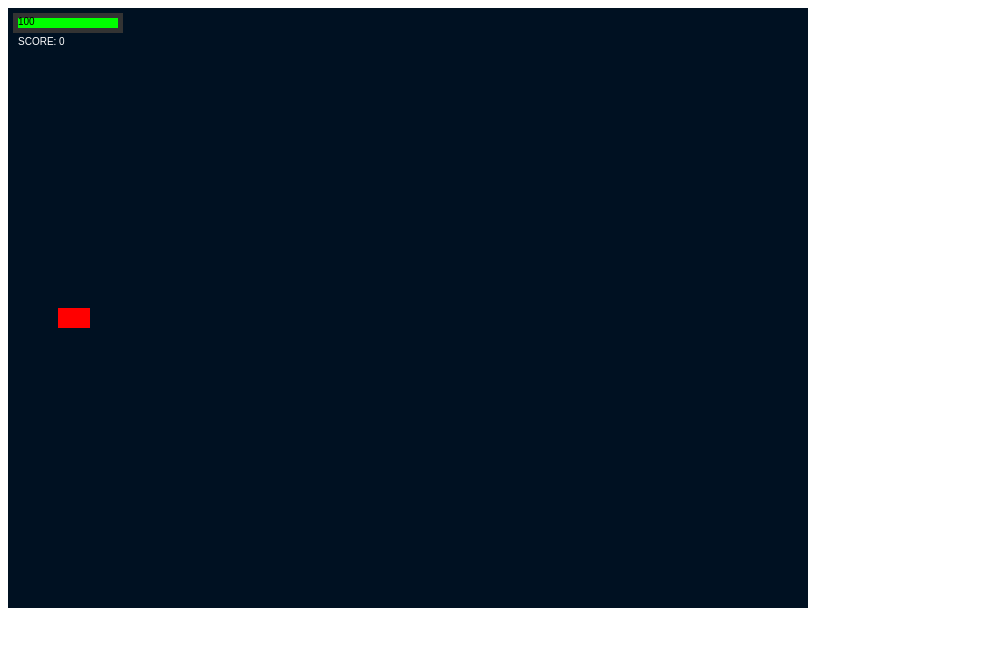
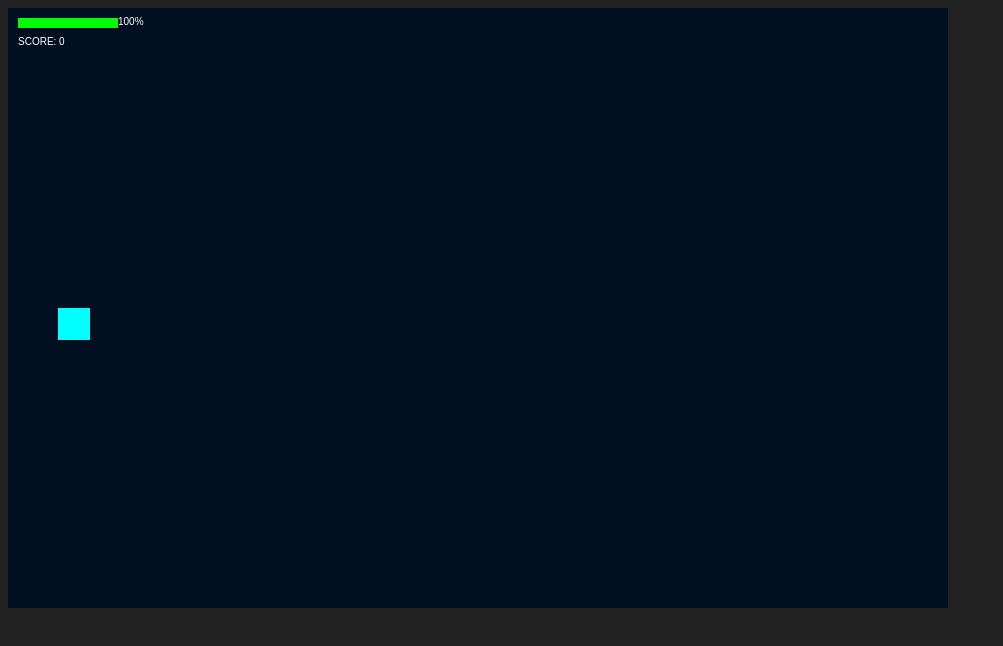
Before and after one commit to DigitalMoleMan/ShootEm, a plain HTML site: page index.html in a window 1280 px wide. Shown: the whole page, without its empty margins (0-1003 px from the left). Drawn offline with Linux system fonts and the light colour scheme.

Commit message:
big update to pretty much everything

```diff
--- a/index.html
+++ b/index.html
@@ -9,8 +9,7 @@
 
 </head>
 <body>
-    <canvas id="canvas" width="800" height="600"></canvas>
-    <span id="print"></span>
+    <canvas id="canvas" width="940" height="600"></canvas>
     <script src="shoot.js"></script>
 </body>
 </html>
--- a/main.css
+++ b/main.css
@@ -1,8 +1,3 @@
-canvas {
+body{
     background-color: #222;
 }
-
-span {
-    width: fit-content;
-    height: fit-content;
-}
--- a/shoot.js
+++ b/shoot.js
@@ -1,11 +1,5 @@
 const canvas = document.getElementById("canvas");
 const ctx = canvas.getContext("2d");
-
-const print = document.getElementById("print");
-
-var gameStarted = false;
-
-var gameTicks = 0;
 
 var keys = {
     space: 0,
@@ -14,42 +8,144 @@ var keys = {
     right: 0,
     down: 0,
 };
-
 document.addEventListener("keydown", function (event) {
     if (event.keyCode == 32) keys.space = 1;
     if (event.keyCode == 37) keys.left = 1;
     if (event.keyCode == 38) keys.up = 1;
     if (event.keyCode == 39) keys.right = 1;
     if (event.keyCode == 40) keys.down = 1;
-})
+});
 document.addEventListener("keyup", function (event) {
     if (event.keyCode == 32) keys.space = 0;
     if (event.keyCode == 37) keys.left = 0;
     if (event.keyCode == 38) keys.up = 0;
     if (event.keyCode == 39) keys.right = 0;
     if (event.keyCode == 40) keys.down = 0;
-})
-var player = {
+});
+var gameTicks = new Number;
+var rand = new Number;
+var player = new Object;
+var projectile = new Object;
+var projectiles = new Array;
+//enemies
+var enemyTypes = new Array;
+var enemyList = new Array;
+var enemies = new Array;
+//ui
+var gui = new Object;
+
+
+
+init();
+
+function init() {
+    gameTicks = 0;
+    canvas.color = "#001020";
+    canvas.x = 0;
+    canvas.y = 0;
+    player = {
+        name: "player",
+        color: "#0ff",
         x: 50,
         y: canvas.height / 2,
         width: 32,
-    height: 20,
-    moveSpeed: 2,
+        height: 32,
+        damage: 10,
+        firerate: 4,
+        speed: 1,
+        xSpeed: 0,
+        ySpeed: 0,
         hp: 100,
         score: 0,
         shotCooldown: 0,
+        projectile: {
+            color: "#f00",
+            width: 16,
+            height: 4,
+            damage: 10,
+            xSpeed: 5,
+            ySpeed: 0,
+        },
+    };
+
+
+    enemyTypes = [{
+        name: "basic",
+        color: "#f00",
+        width: 32,
+        height: 32,
+        xSpeed: -1,
+        ySpeed: 0,
+        hp: 50,
+        scoreOnKill: 100,
+        projectile: {
+            color: "#f00",
+            width: 16,
+            height: 4,
+            damage: 10,
+            xSpeed: -5,
+            ySpeed: 0,
+        },
+        spawnFreq: 50,
+    }, {
+        name: "speedy",
+        color: "#f00",
+        width: 48,
+        height: 24,
+        xSpeed: -2,
+        ySpeed: 0,
+        hp: 30,
+        scoreOnKill: 25,
+        projectile: {
+            color: "#f00",
+            width: 16,
+            height: 4,
+            damage: 10,
+            xSpeed: -5,
+            ySpeed: 0,
+        },
+        spawnFreq: 25,
+    }, {
+        name: "tank",
+        color: "#f00",
+        width: 64,
+        height: 48,
+        xSpeed: -.5,
+        ySpeed: 0,
+        hp: 150,
+        scoreOnKill: 150,
+        projectile: {
+            color: "#f00",
+            width: 16,
+            height: 4,
+            damage: 10,
+            xSpeed: -5,
+            ySpeed: 0,
+        },
+        spawnFreq: 10,
+    }, ]
+
+    for (i = 0; i < enemyTypes.length; i++) {
+        for (j = 0; j < enemyTypes[i].spawnFreq; j++) {
+            enemyList.push(i);
+        };
+    };
+
+    gui = {
+        healthBar: {
+            color: "#0f0",
+            x: 10,
+            y: 10,
+            width: player.hp,
+            height: 10,
+        },
+        scoreCounter: {
+            x: 10,
+            y: 30,
+        },
     }
-
-var projectiles = new Array;
-
-var enemies = new Array;
-
-function startGame() {
     gameLoop();
-    gameStarted = true;
 }
-
-gameLoop();
 
 function gameLoop() {
     requestAnimationFrame(gameLoop);
@@ -58,90 +154,160 @@ function gameLoop() {
 }
 
 function tick() {
-    console.log("");
-    gameTicks++;
-    if (keys.space && player.shotCooldown <= 0) shoot();
-    if (keys.left) player.x -= player.moveSpeed;
-    if (keys.up) player.y -= player.moveSpeed;
-    if (keys.right) player.x += player.moveSpeed;
-    if (keys.down) player.y += player.moveSpeed;
+    updateVariables();
+    if (keys.space && player.shotCooldown <= 0) shootProjectile(player);
+    if (keys.left) player.xSpeed -= player.speed;
+    if (keys.up) player.ySpeed -= player.speed;
+    if (keys.right) player.xSpeed += player.speed;
+    if (keys.down) player.ySpeed += player.speed;
 
-    //projectile logic
-    for (i = 0; i < projectiles.length; i++) {
-        projectiles[i].x += projectiles[i].speed;
-        if (projectiles[i].x > canvas.width) projectiles.shift();
-    }
-    if (player.shotCooldown) player.shotCooldown--;
+    player.xSpeed /= 1.2;
+    player.ySpeed /= 1.2;
+
+    move(player);
+
+    updateProjectiles();
 
     //enemy logic
-    if (gameTicks > 1000) spawnEnemy();
+    if (gameTicks > 250 - (player.score / 100)) spawnEnemies();
 
+    updateEnemies();
+}
+
+function updateVariables() {
+    gameTicks++;
+    gui.healthBar.width = player.hp;
+}
+
+function move(obj) {
+    obj.x += obj.xSpeed;
+    obj.y += obj.ySpeed;
+}
+
+function checkCollision(objA, objB) {
+    if (objA.x + objA.width > objB.x && objA.x < objB.x + objB.width &&
+        objA.y + objA.height > objB.y && objA.y < objB.y + objB.height) {
+        return (true);
+    } else {
+        return (false);
+    }
+}
+
+function shootProjectile(obj) {
+    projectiles.push({
+        color: obj.projectile.color,
+        x: obj.x + (obj.width / 2),
+        y: obj.y + (obj.height / 2) - (obj.projectile.height / 2),
+        width: obj.projectile.width,
+        height: obj.projectile.height,
+        damage: obj.projectile.damage,
+        xSpeed: obj.projectile.xSpeed,
+        ySpeed: obj.projectile.ySpeed,
+        firedBy: obj.name,
+    });
+    console.log(projectiles);
+    player.shotCooldown = 100;
+
+}
+
+function updateProjectiles() {
+    for (i = 0; i < projectiles.length; i++) {
+        move(projectiles[i]);
+        if (projectiles[i].x > canvas.width ||
+            projectiles[i].x < canvas.x) {
+            projectiles.splice(i, 1);
+        }
+    }
+    if (player.shotCooldown) player.shotCooldown -= player.firerate;
+}
+
+function spawnEnemies() {
+    gameTicks = 0;
+    var enemyType = enemyTypes[enemyList[Math.floor(Math.random() * enemyList.length)]];
+    enemies.push({
+        name: enemyType.name,
+        color: enemyType.color,
+        x: canvas.width + Math.random() * canvas.width,
+        y: Math.random() * canvas.height,
+        width: enemyType.width,
+        height: enemyType.height,
+        xSpeed: enemyType.xSpeed,
+        ySpeed: enemyType.ySpeed,
+        hp: enemyType.hp,
+        scoreOnKill: enemyType.scoreOnKill,
+        projectile: enemyType.projectile,
+        lifetime: 0,
+    });
+}
+
+function updateEnemies() {
     for (i = 0; i < enemies.length; i++) {
-        enemies[i].x -= enemies[i].speed;
+        enemies[i].lifetime++;
+        enemies[i].color = "#f00";
+        if (enemies[i].hp <= 0) {
+            player.score += enemies[i].scoreOnKill;
+            killEnemy(i);
+        } else if ((enemies[i].x + enemies[i].width) < 0) { //remove enemies upon reaching the left side of the screen.
+            killEnemy(i);
+        } else if (checkCollision(enemies[i], player)) {
+            player.hp -= enemies[i].hp;
+            killEnemy(i);
+        } else {
+
+            move(enemies[i]);
+
+            if (enemies[i].lifetime > 250) {
+                shootProjectile(enemies[i]);
+                enemies[i].lifetime = 0;
+            }
 
             for (j = 0; j < projectiles.length; j++) {
+
+                if (projectiles[j].firedBy == "player" && checkCollision(enemies[i], projectiles[j])) {
+                    enemies[i].color = "#fff";
+                    enemies[i].hp -= projectiles[j].damage;
+                    projectiles.splice(j, 1);
+                }
+            }
         }
     }
 }
 
+function killEnemy(i) {
+    enemies.splice(i, 1);
+}
+
 function render() {
     //clear canvas
-    ctx.fillStyle = "#012";
-    ctx.fillRect(0, 0, canvas.width, canvas.height);
-
-    //draw player
-    ctx.fillStyle = "#f00";
-    ctx.fillRect(player.x, player.y, player.width, player.height);
+    draw(canvas);
 
     //draw projectiles
     for (i = 0; i < projectiles.length; i++) {
-        ctx.fillRect(projectiles[i].x, projectiles[i].y, projectiles[i].width, projectiles[i].height);
-    }
+        draw(projectiles[i]);
+    };
+
+    //draw player
+    draw(player);
 
     //draw enemies
     for (i = 0; i < enemies.length; i++) {
-        ctx.fillRect(enemies[i].x, enemies[i].y, enemies[i].width, enemies[i].height);
-    }
+        draw(enemies[i]);
+    };
 
     /*  UI  */
 
     //health
-    ctx.fillStyle = "#333";
-    ctx.fillRect(5, 5, 110, 20);
-    ctx.fillStyle = "#000";
-    ctx.fillRect(10, 10, 100, 10);
-    ctx.fillStyle = "#0f0";
-    ctx.fillRect(10, 10, player.hp, 10);
-    ctx.fillStyle = "#000";
+    draw(gui.healthBar)
+    ctx.fillStyle = "#fff";
     ctx.textBaseline = "hanging"
-    ctx.fillText(player.hp, 10, 10);
+    ctx.fillText(player.hp + "%", player.hp + 10, 10);
 
     //score
     ctx.fillStyle = "#fff";
     ctx.fillText("SCORE: " + player.score, 10, 30);
 }
 
-function shoot() {
-    projectiles.push({
-        x: player.x + (player.width / 2),
-        y: player.y + (player.height / 2),
-        width: 5,
-        height: 5,
-        speed: 5,
-        active: true,
-        firedByPlayer: true,
-    });
-    player.shotCooldown = 15;
+function draw(shape) {
+    ctx.fillStyle = shape.color;
+    ctx.fillRect(shape.x, shape.y, shape.width, shape.height);
 }
-
-function spawnEnemy() {
-    gameTicks = 0;
-    enemies.push({
-        x: canvas.width + 50,
-        y: Math.random() * canvas.height,
-        width: 32,
-        height: 32,
-        speed: 1,
-        hp: 50,
-    })
-}
```
Lines whose indentation alone changed are shown as unchanged.
